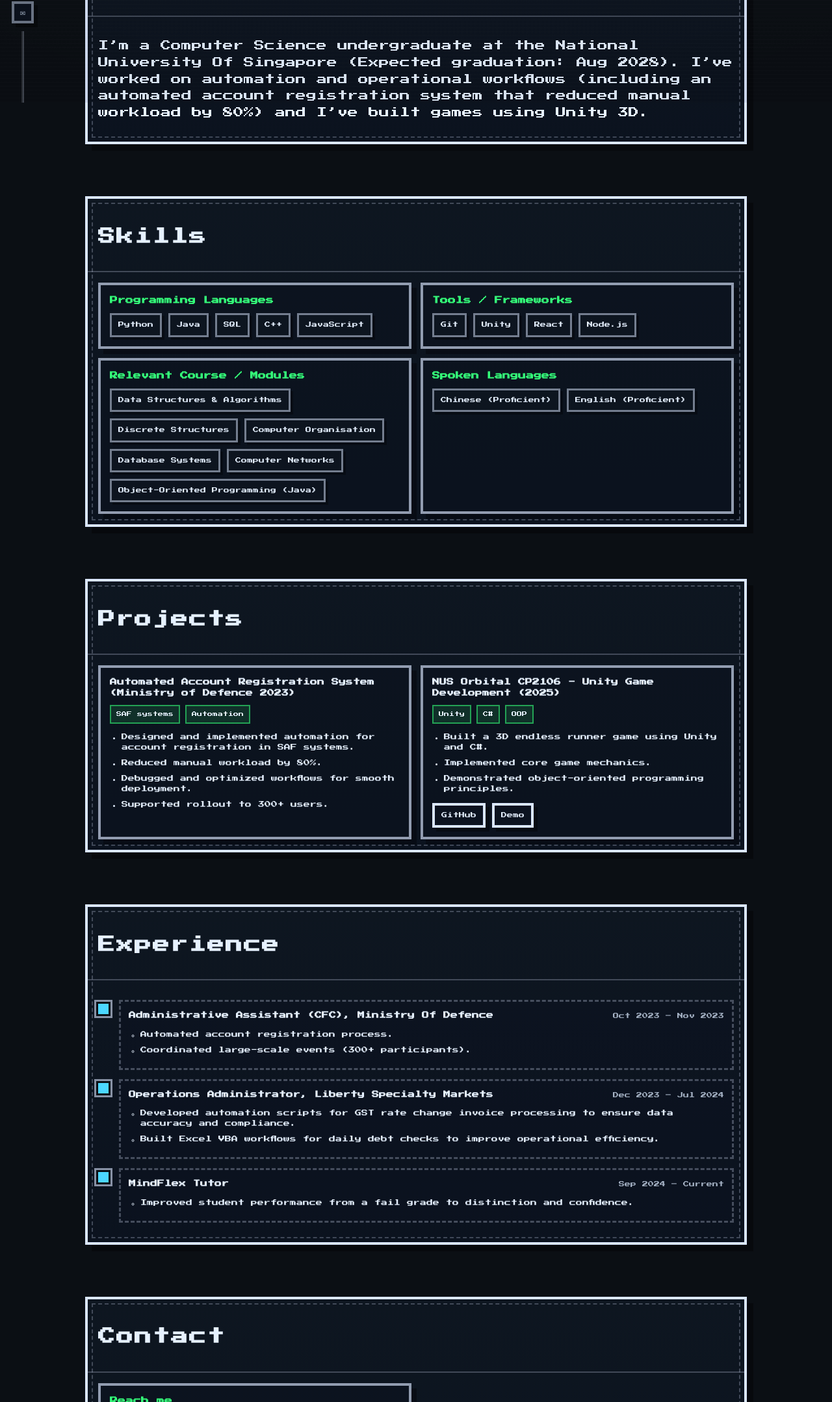
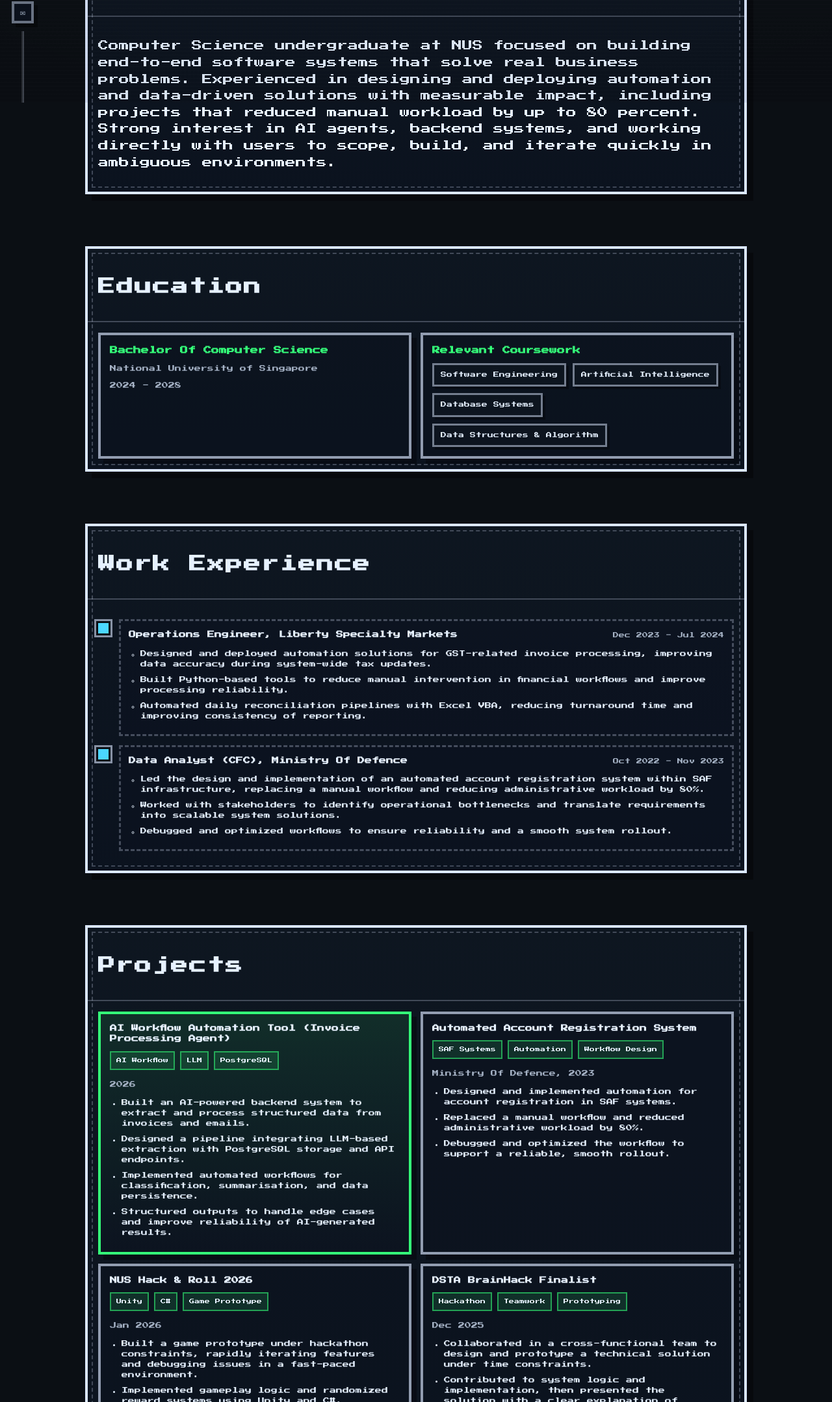
Before and after one commit to derpymoo/webpage, a website built with Vite: page index.html in a window 1280 px wide. Shown: the part 642-2800 px from the top of the page at 65% size. Built offline with nearby package versions, Linux system fonts and the light colour scheme.

Commit message:
update portfolio with latest resume content and new AI workflow project

```diff
--- a/index.html
+++ b/index.html
@@ -4,11 +4,10 @@
 <head>
   <meta charset="UTF-8" />
   <meta name="viewport" content="width=device-width, initial-scale=1" />
-  <title>Zheng YiJie — Portfolio</title>
+  <title>Zheng YiJie - Portfolio</title>
   <meta name="description"
-    content="Retro/pixel portfolio for Software Engineering roles — projects, experience, skills, and contact." />
+    content="Retro portfolio for Zheng YiJie - Computer Science undergraduate focused on software systems, automation, AI agents, and backend engineering." />
 
-  <!-- Pixel font -->
   <link rel="preconnect" href="https://fonts.googleapis.com" />
   <link rel="preconnect" href="https://fonts.gstatic.com" crossorigin />
   <link href="https://fonts.googleapis.com/css2?family=Press+Start+2P&display=swap" rel="stylesheet" />
@@ -24,135 +23,140 @@
   <header class="topbar is-visible" role="banner">
     <div class="topbar__inner topbar__inner--right">
       <nav class="nav nav--right" aria-label="Primary navigation">
-        <a class="nav__link" href="#about">About</a>
+        <a class="nav__link" href="#summary">Summary</a>
+        <a class="nav__link" href="#education">Education</a>
+        <a class="nav__link" href="#experience">Experience</a>
         <a class="nav__link" href="#projects">Projects</a>
-        <a class="nav__link" href="#experience">Experience</a>
         <a class="nav__link" href="#skills">Skills</a>
         <a class="nav__link" href="#contact">Contact</a>
       </nav>
     </div>
   </header>
 
-
-  <!-- Side rails -->
   <aside class="rail rail--left" aria-label="Social links">
     <a class="rail__btn" href="https://github.com/derpymoo" target="_blank" rel="noreferrer" aria-label="GitHub">
-      <span class="rail__icon">⌂</span>
+      <span class="rail__icon">&#8962;</span>
     </a>
     <a class="rail__btn" href="https://www.linkedin.com/in/zhengyijie183/" target="_blank" rel="noreferrer"
       aria-label="LinkedIn">
       <span class="rail__icon">in</span>
     </a>
     <a class="rail__btn" href="mailto:zhengyijie183@gmail.com" aria-label="Email">
-      <span class="rail__icon">✉</span>
+      <span class="rail__icon">&#9993;</span>
     </a>
     <div class="rail__line" aria-hidden="true"></div>
   </aside>
 
-
-
   <main class="container" role="main" id="main">
-    <!-- HERO -->
     <section class="hero hero--landing" id="top" aria-label="Title screen">
       <div class="landing landing--with-avatar">
-
-        <!-- Text -->
         <div class="landing__text">
           <p class="landing__kicker">Hi, my name is</p>
-
           <h1 class="landing__name">Zheng YiJie</h1>
 
           <h2 class="landing__tagline">
-            I code to make life easy
+            I build software systems
             <br />
-            and create original games.
+            that solve real business problems.
           </h2>
 
           <p class="landing__bio">
-            I’m a Computer Science undergraduate (NUS, expected Aug 2028) who builds
-            automation workflows and ships game/software projects.
-            <a class="landing__link" href="#about">Press Start →</a>
+            I am a Computer Science undergraduate at NUS focused on end-to-end systems,
+            automation, AI agents, and backend engineering. I like working closely with users,
+            scoping ambiguous problems, and shipping practical solutions quickly.
+            <a class="landing__link" href="#summary">Press Start -&gt;</a>
           </p>
 
           <div class="landing__cta">
-            <a class="btn btn--primary" href="#about">
-              <span aria-hidden="true">▶</span> Start
+            <a class="btn btn--primary" href="#summary">
+              <span aria-hidden="true">&#9654;</span> Start
             </a>
             <a class="btn" href="/resume.pdf" download>Resume</a>
             <a class="btn" href="#contact">Contact</a>
           </div>
         </div>
 
-        <!-- Avatar -->
         <div class="landing__avatar">
           <img src="/avatar.png" alt="Pixel avatar of Zheng YiJie" />
         </div>
-
       </div>
     </section>
 
-
-    <section class="panel" id="about" aria-label="About" data-panel>
+    <section class="panel" id="summary" aria-label="Professional Summary" data-panel>
       <div class="panel__header">
-        <h2 class="panel__title">About Me</h2>
+        <h2 class="panel__title">Professional Summary</h2>
       </div>
       <div class="panel__body">
         <p>
-          I’m a Computer Science undergraduate at the National University Of
-          Singapore (Expected graduation: Aug 2028). I’ve worked on automation
-          and operational workflows (including an automated account
-          registration system that reduced manual workload by 80%) and I’ve
-          built games using Unity 3D.
+          Computer Science undergraduate at NUS focused on building end-to-end software systems
+          that solve real business problems. Experienced in designing and deploying automation and
+          data-driven solutions with measurable impact, including projects that reduced manual
+          workload by up to 80 percent. Strong interest in AI agents, backend systems, and working
+          directly with users to scope, build, and iterate quickly in ambiguous environments.
         </p>
       </div>
     </section>
 
-    <section class="panel" id="skills" aria-label="Skills" data-panel>
+    <section class="panel" id="education" aria-label="Education" data-panel>
       <div class="panel__header">
-        <h2 class="panel__title">Skills</h2>
+        <h2 class="panel__title">Education</h2>
       </div>
-
       <div class="panel__body grid-2">
         <div class="card">
-          <h3 class="card__title">Programming Languages</h3>
-          <div class="chips" role="list">
-            <span class="chip" role="listitem">Python</span>
-            <span class="chip" role="listitem">Java</span>
-            <span class="chip" role="listitem">SQL</span>
-            <span class="chip" role="listitem">C++</span>
-            <span class="chip" role="listitem">JavaScript</span>
-          </div>
+          <h3 class="card__title">Bachelor Of Computer Science</h3>
+          <p class="muted">National University of Singapore</p>
+          <p class="muted">2024 - 2028</p>
         </div>
 
         <div class="card">
-          <h3 class="card__title">Tools / Frameworks</h3>
+          <h3 class="card__title">Relevant Coursework</h3>
           <div class="chips" role="list">
-            <span class="chip" role="listitem">Git</span>
-            <span class="chip" role="listitem">Unity</span>
-            <span class="chip" role="listitem">React</span>
-            <span class="chip" role="listitem">Node.js</span>
+            <span class="chip" role="listitem">Software Engineering</span>
+            <span class="chip" role="listitem">Artificial Intelligence</span>
+            <span class="chip" role="listitem">Database Systems</span>
+            <span class="chip" role="listitem">Data Structures &amp; Algorithm</span>
           </div>
         </div>
+      </div>
+    </section>
 
-        <div class="card">
-          <h3 class="card__title">Relevant Course / Modules</h3>
-          <div class="chips" role="list">
-            <span class="chip" role="listitem">Data Structures & Algorithms</span>
-            <span class="chip" role="listitem">Discrete Structures</span>
-            <span class="chip" role="listitem">Computer Organisation</span>
-            <span class="chip" role="listitem">Database Systems</span>
-            <span class="chip" role="listitem">Computer Networks</span>
-            <span class="chip" role="listitem">Object-Oriented Programming (Java)</span>
-          </div>
+    <section class="panel" id="experience" aria-label="Experience" data-panel>
+      <div class="panel__header">
+        <h2 class="panel__title">Work Experience</h2>
       </div>
 
-        <div class="card">
-          <h3 class="card__title">Spoken Languages</h3>
-          <div class="chips" role="list">
-            <span class="chip" role="listitem">Chinese (Proficient)</span>
-            <span class="chip" role="listitem">English (Proficient)</span>
+      <div class="panel__body">
+        <ol class="quest" aria-label="Experience timeline">
+          <li class="quest__item">
+            <div class="quest__marker" aria-hidden="true"></div>
+            <div class="quest__content">
+              <div class="quest__top">
+                <h3 class="quest__title">Operations Engineer, Liberty Specialty Markets</h3>
+                <span class="quest__date">Dec 2023 - Jul 2024</span>
               </div>
+              <ul class="bullets">
+                <li>Designed and deployed automation solutions for GST-related invoice processing, improving data accuracy during system-wide tax updates.</li>
+                <li>Built Python-based tools to reduce manual intervention in financial workflows and improve processing reliability.</li>
+                <li>Automated daily reconciliation pipelines with Excel VBA, reducing turnaround time and improving consistency of reporting.</li>
+              </ul>
             </div>
+          </li>
+
+          <li class="quest__item">
+            <div class="quest__marker" aria-hidden="true"></div>
+            <div class="quest__content">
+              <div class="quest__top">
+                <h3 class="quest__title">Data Analyst (CFC), Ministry Of Defence</h3>
+                <span class="quest__date">Oct 2022 - Nov 2023</span>
+              </div>
+              <ul class="bullets">
+                <li>Led the design and implementation of an automated account registration system within SAF infrastructure, replacing a manual workflow and reducing administrative workload by 80%.</li>
+                <li>Worked with stakeholders to identify operational bottlenecks and translate requirements into scalable system solutions.</li>
+                <li>Debugged and optimized workflows to ensure reliability and a smooth system rollout.</li>
+              </ul>
+            </div>
+          </li>
+        </ol>
       </div>
     </section>
 
@@ -162,38 +166,97 @@
       </div>
 
       <div class="panel__body projects">
-        <article class="project">
+        <article class="project featured">
           <div class="project__top">
-            <h3 class="project__name">Automated Account Registration System (Ministry of Defence 2023)</h3>
+            <h3 class="project__name">AI Workflow Automation Tool (Invoice Processing Agent)</h3>
             <div class="project__tags" aria-label="Tech stack">
-              <span class="tag">SAF systems</span>
-              <span class="tag">Automation</span>
+              <span class="tag">AI Workflow</span>
+              <span class="tag">LLM</span>
+              <span class="tag">PostgreSQL</span>
             </div>
           </div>
 
+          <p class="muted project__date">2026</p>
+
           <ul class="bullets">
-            <li>Designed and implemented automation for account registration in SAF systems.</li>
-            <li>Reduced manual workload by 80%.</li>
-            <li>Debugged and optimized workflows for smooth deployment.</li>
-            <li>Supported rollout to 300+ users.</li>
+            <li>Built an AI-powered backend system to extract and process structured data from invoices and emails.</li>
+            <li>Designed a pipeline integrating LLM-based extraction with PostgreSQL storage and API endpoints.</li>
+            <li>Implemented automated workflows for classification, summarisation, and data persistence.</li>
+            <li>Structured outputs to handle edge cases and improve reliability of AI-generated results.</li>
           </ul>
-
         </article>
 
         <article class="project">
           <div class="project__top">
-            <h3 class="project__name">NUS Orbital CP2106 - Unity Game Development (2025)</h3>
+            <h3 class="project__name">Automated Account Registration System</h3>
+            <div class="project__tags" aria-label="Tech stack">
+              <span class="tag">SAF Systems</span>
+              <span class="tag">Automation</span>
+              <span class="tag">Workflow Design</span>
+            </div>
+          </div>
+
+          <p class="muted project__date">Ministry Of Defence, 2023</p>
+
+          <ul class="bullets">
+            <li>Designed and implemented automation for account registration in SAF systems.</li>
+            <li>Replaced a manual workflow and reduced administrative workload by 80%.</li>
+            <li>Debugged and optimized the workflow to support a reliable, smooth rollout.</li>
+          </ul>
+        </article>
+
+        <article class="project">
+          <div class="project__top">
+            <h3 class="project__name">NUS Hack &amp; Roll 2026</h3>
             <div class="project__tags" aria-label="Tech stack">
               <span class="tag">Unity</span>
               <span class="tag">C#</span>
+              <span class="tag">Game Prototype</span>
+            </div>
+          </div>
+
+          <p class="muted project__date">Jan 2026</p>
+
+          <ul class="bullets">
+            <li>Built a game prototype under hackathon constraints, rapidly iterating features and debugging issues in a fast-paced environment.</li>
+            <li>Implemented gameplay logic and randomized reward systems using Unity and C#, balancing performance and user experience.</li>
+          </ul>
+        </article>
+
+        <article class="project">
+          <div class="project__top">
+            <h3 class="project__name">DSTA BrainHack Finalist</h3>
+            <div class="project__tags" aria-label="Tech stack">
+              <span class="tag">Hackathon</span>
+              <span class="tag">Teamwork</span>
+              <span class="tag">Prototyping</span>
+            </div>
+          </div>
+
+          <p class="muted project__date">Dec 2025</p>
+
+          <ul class="bullets">
+            <li>Collaborated in a cross-functional team to design and prototype a technical solution under time constraints.</li>
+            <li>Contributed to system logic and implementation, then presented the solution with a clear explanation of technical decisions and real-world applicability.</li>
+          </ul>
+        </article>
+
+        <article class="project featured">
+          <div class="project__top">
+            <h3 class="project__name">NUS Orbital CP2106 - Unity Game Development</h3>
+            <div class="project__tags" aria-label="Tech stack">
+              <span class="tag">C#</span>
+              <span class="tag">Unity</span>
               <span class="tag">OOP</span>
             </div>
           </div>
 
+          <p class="muted project__date">May 2025 - Aug 2025</p>
+
           <ul class="bullets">
-            <li>Built a 3D endless runner game using Unity and C#.</li>
-            <li>Implemented core game mechanics.</li>
-            <li>Demonstrated object-oriented programming principles.</li>
+            <li>Designed and implemented modular gameplay systems using object-oriented architecture, improving scalability and maintainability.</li>
+            <li>Worked in a 2-person team to deliver features iteratively, managing task ownership and code reviews.</li>
+            <li>Built core systems including player movement, obstacle generation, and scoring logic.</li>
           </ul>
 
           <div class="project__links">
@@ -205,55 +268,55 @@
       </div>
     </section>
 
-    <section class="panel" id="experience" aria-label="Experience" data-panel>
+    <section class="panel" id="skills" aria-label="Skills" data-panel>
       <div class="panel__header">
-        <h2 class="panel__title">Experience</h2>
+        <h2 class="panel__title">Technical Skills</h2>
       </div>
 
-      <div class="panel__body">
-        <ol class="quest" aria-label="Experience timeline">
-          <li class="quest__item">
-            <div class="quest__marker" aria-hidden="true"></div>
-            <div class="quest__content">
-              <div class="quest__top">
-                <h3 class="quest__title">Administrative Assistant (CFC), Ministry Of Defence</h3>
-                <span class="quest__date">Oct 2023 – Nov 2023</span>
+      <div class="panel__body grid-2">
+        <div class="card">
+          <h3 class="card__title">Languages</h3>
+          <div class="chips" role="list">
+            <span class="chip" role="listitem">Python</span>
+            <span class="chip" role="listitem">JavaScript</span>
+            <span class="chip" role="listitem">Java</span>
+            <span class="chip" role="listitem">C / C++</span>
+            <span class="chip" role="listitem">SQL</span>
+            <span class="chip" role="listitem">C#</span>
+            <span class="chip" role="listitem">Excel VBA</span>
+            <span class="chip" role="listitem">HTML / CSS</span>
           </div>
-              <ul class="bullets">
-                <li>Automated account registration process.</li>
-                <li>Coordinated large-scale events (300+ participants).</li>
-              </ul>
         </div>
-          </li>
 
-          <li class="quest__item">
-            <div class="quest__marker" aria-hidden="true"></div>
-            <div class="quest__content">
-              <div class="quest__top">
-                <h3 class="quest__title">Operations Administrator, Liberty Specialty Markets</h3>
-                <span class="quest__date">Dec 2023 – Jul 2024</span>
+        <div class="card">
+          <h3 class="card__title">Frameworks</h3>
+          <div class="chips" role="list">
+            <span class="chip" role="listitem">React</span>
+            <span class="chip" role="listitem">Node.js</span>
+            <span class="chip" role="listitem">Next.js</span>
           </div>
-              <ul class="bullets">
-                <li>Developed automation scripts for GST rate change invoice processing to ensure data accuracy and
-                  compliance.</li>
-                <li>Built Excel VBA workflows for daily debt checks to improve operational efficiency.</li>
-              </ul>
         </div>
-          </li>
 
-          <li class="quest__item">
-            <div class="quest__marker" aria-hidden="true"></div>
-            <div class="quest__content">
-              <div class="quest__top">
-                <h3 class="quest__title">MindFlex Tutor</h3>
-                <span class="quest__date">Sep 2024 – Current</span>
+        <div class="card">
+          <h3 class="card__title">Developer Tools</h3>
+          <div class="chips" role="list">
+            <span class="chip" role="listitem">Git</span>
+            <span class="chip" role="listitem">GitHub</span>
+            <span class="chip" role="listitem">Visual Studio Code</span>
+            <span class="chip" role="listitem">PyCharm</span>
+            <span class="chip" role="listitem">IntelliJ IDEA</span>
+            <span class="chip" role="listitem">Unity Editor</span>
+            <span class="chip" role="listitem">Docker</span>
+            <span class="chip" role="listitem">PostgreSQL</span>
           </div>
-              <ul class="bullets">
-                <li>Improved student performance from a fail grade to distinction and confidence.</li>
-              </ul>
         </div>
-          </li>
-        </ol>
+
+        <div class="card">
+          <h3 class="card__title">Libraries</h3>
+          <div class="chips" role="list">
+            <span class="chip" role="listitem">NumPy</span>
+          </div>
+        </div>
       </div>
     </section>
 
@@ -267,19 +330,29 @@
           <h3 class="card__title">Reach me</h3>
 
           <div class="contact-list">
+            <a class="contact-link" href="tel:+6582880305">
+              <span class="icon" aria-hidden="true">&#9742;</span>
+              +65 8288 0305
+            </a>
+
             <a class="contact-link" href="mailto:zhengyijie183@gmail.com">
-              <span class="icon" aria-hidden="true">✉</span>
+              <span class="icon" aria-hidden="true">&#9993;</span>
               zhengyijie183@gmail.com
             </a>
 
-            <a class="contact-link" href="https://www.linkedin.com/in/zhengyijie183/">
-              <span class="icon" aria-hidden="true">◆</span>
-              LinkedIn (from resume)
+            <a class="contact-link" href="https://www.linkedin.com/in/zhengyijie183/" target="_blank" rel="noreferrer">
+              <span class="icon" aria-hidden="true">&#9670;</span>
+              linkedin.com/in/zhengyijie183
             </a>
 
-            <a class="contact-link" href="https://github.com/derpymoo">
-              <span class="icon" aria-hidden="true">⌂</span>
-              GitHub
+            <a class="contact-link" href="https://zhengyijie.vercel.app" target="_blank" rel="noreferrer">
+              <span class="icon" aria-hidden="true">&#9656;</span>
+              zhengyijie.vercel.app
+            </a>
+
+            <a class="contact-link" href="https://github.com/derpymoo" target="_blank" rel="noreferrer">
+              <span class="icon" aria-hidden="true">&#8962;</span>
+              github.com/derpymoo
             </a>
           </div>
 
@@ -289,35 +362,12 @@
             Download Resume
           </a>
         </div>
-
-        <!-- <div class="card">
-          <h3 class="card__title">Optional message (front-end only)</h3>
-          <p class="muted">
-            This form does not send emails (no backend). It copies your message.
-          </p>
-
-          <form class="form" id="contactForm">
-            <label class="label">
-              Your email
-              <input class="input" type="email" name="email" placeholder="you@company.com" required />
-            </label>
-
-            <label class="label">
-              Message
-              <textarea class="input" name="message" rows="5" placeholder="Hi Zheng YiJie, we'd like to..."
-                required></textarea>
-            </label>
-
-            <button class="btn" type="submit">Send (Copy to clipboard)</button>
-            <p class="form__hint" id="formHint" role="status" aria-live="polite"></p>
-          </form>
       </div>
-      </div> -->
     </section>
 
     <footer class="footer" role="contentinfo">
       <p>
-        © <span id="year"></span> Zheng YiJie •
+        &copy; <span id="year"></span> Zheng YiJie &bull;
         <a href="#top" data-show="all">Back to top</a>
       </p>
     </footer>
--- a/src/styles.css
+++ b/src/styles.css
@@ -572,6 +572,10 @@ textarea:focus-visible {
   justify-content: flex-end;
 }
 
+.project__date {
+  margin-top: 14px;
+}
+
 .tag {
   font-size: 8px;
   padding: 6px 8px;
```
Also changed, not shown: 1 other file. Lines whose indentation alone changed are shown as unchanged.
